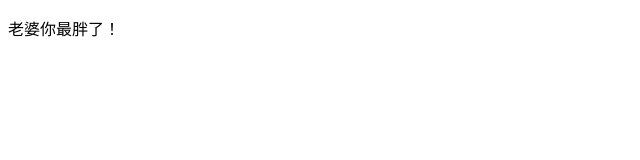
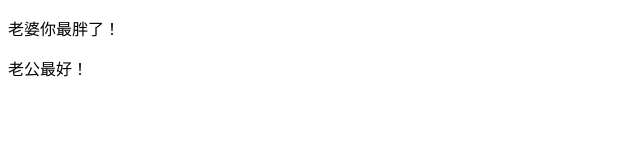
Before and after one commit to skypeiyi/homeword, a plain HTML site: page index.html in a window 1280 px wide. Shown: the whole page, without its empty margins (0-640 px from the left). Drawn offline with Linux system fonts and the light colour scheme.

Commit message:
update index.html context

```diff
--- a/index.html
+++ b/index.html
@@ -7,6 +7,7 @@
 <body>
 	<div>
 		<p>老婆你最胖了！</p>
+		<p>老公最好！</p>
 	</div>
 </body>
 </html>
```
